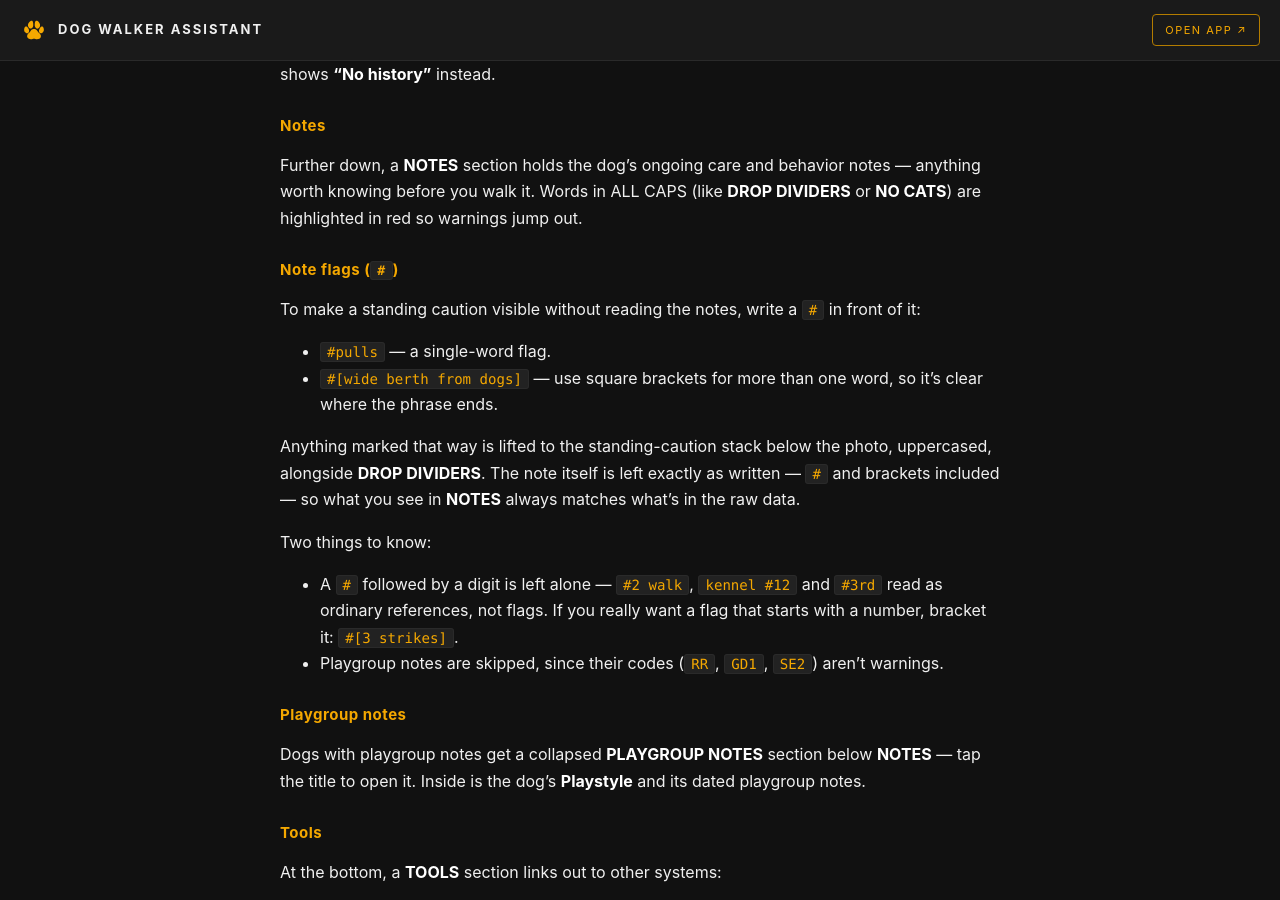
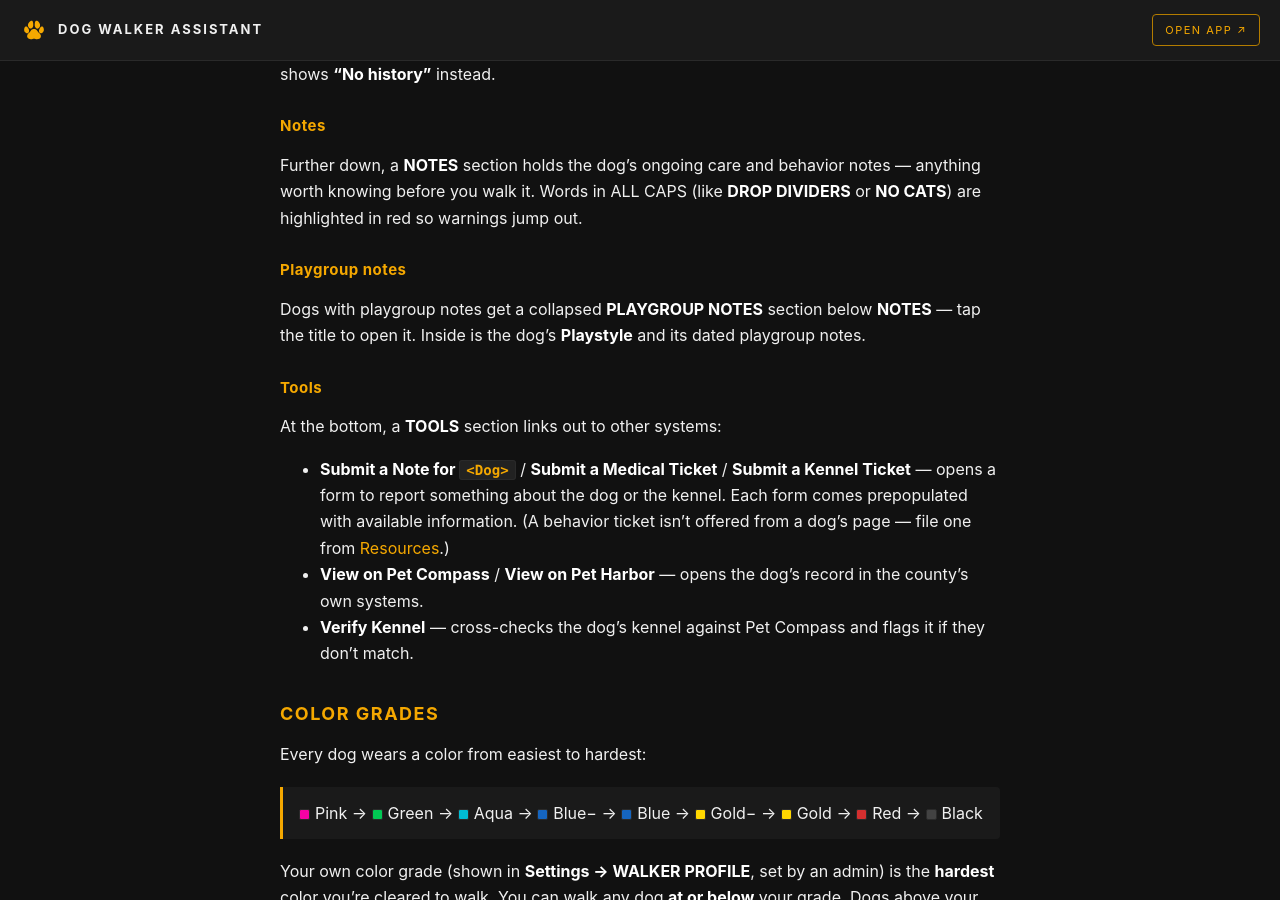
Before and after one commit to kirbsauce/dog-walker-assistant-docs, a Jekyll site: the page built from WALKER.md, in a window 1280 px wide and 900 px high, scrolled down 3419 px. Built offline with Jekyll 4.4.1, drawn with Linux system fonts in a browser that asks for light colours; some of the changed text lies outside the part shown.

Commit message:
Drop the note-flag section from the walker guide
Writing the tags is an admin thing, not something a walker needs taught.

The flags themselves still render on the dog page, so the standing-caution
bullet keeps them — as "any other caution flagged on that dog" rather than
a pointer to a section that no longer exists.

Co-Authored-By: Claude Opus 5 <noreply@anthropic.com>

```diff
--- a/WALKER.md
+++ b/WALKER.md
@@ -108,11 +108,10 @@ The photo sits on the left, with the dog's details stacked beside it:
 - Other information may show up below these, when it applies to that
   dog — **Potty Dog** (or **Bold Potty Dog**) and **Adoption hold**.
 - **Standing cautions** stack below the photo, one per line and in red, each
-  spanning the full width of the page: **DROP DIVIDERS**, any **note flags**
-  the dog's notes carry (see [Notes](#notes)), **LIMITED ACTIVITY - SEE
-  NOTES** (an activity restriction — check the dog's notes for details), and
-  **Recent surgery - NO RUNNING**. A dog shows these whether or not it has
-  any notes written.
+  spanning the full width of the page: **DROP DIVIDERS**, **LIMITED ACTIVITY -
+  SEE NOTES** (an activity restriction — check the dog's notes for details),
+  **Recent surgery - NO RUNNING**, and any other caution flagged on that dog.
+  A dog shows these whether or not it has any notes written.
 
 ### Logging a walk
 
@@ -162,28 +161,6 @@ If the dog has no notes at all yet, it shows **"No history"** instead.
 Further down, a **NOTES** section holds the dog's ongoing care and behavior
 notes — anything worth knowing before you walk it. Words in ALL CAPS (like
 **DROP DIVIDERS** or **NO CATS**) are highlighted in red so warnings jump out.
-
-#### Note flags (`#`)
-
-To make a standing caution visible without reading the notes, write a `#` in
-front of it:
-
-- `#pulls` — a single-word flag.
-- `#[wide berth from dogs]` — use square brackets for more than one word, so
-  it's clear where the phrase ends.
-
-Anything marked that way is lifted to the standing-caution stack below the
-photo, uppercased, alongside **DROP DIVIDERS**. The note itself is left exactly
-as written — `#` and brackets included — so what you see in **NOTES** always
-matches what's in the raw data.
-
-Two things to know:
-
-- A `#` followed by a digit is left alone — `#2 walk`, `kennel #12` and `#3rd`
-  read as ordinary references, not flags. If you really want a flag that starts
-  with a number, bracket it: `#[3 strikes]`.
-- Playgroup notes are skipped, since their codes (`RR`, `GD1`, `SE2`) aren't
-  warnings.
 
 ### Playgroup notes
 
```
